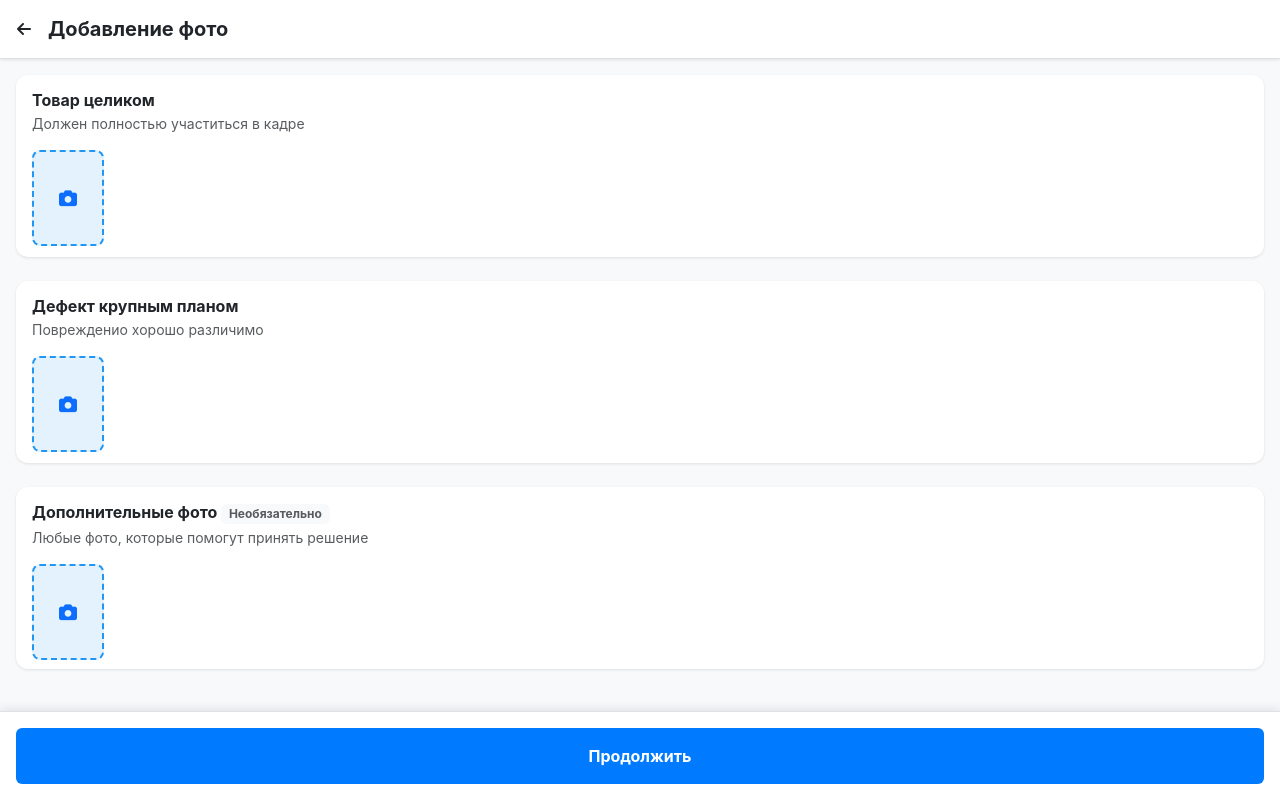
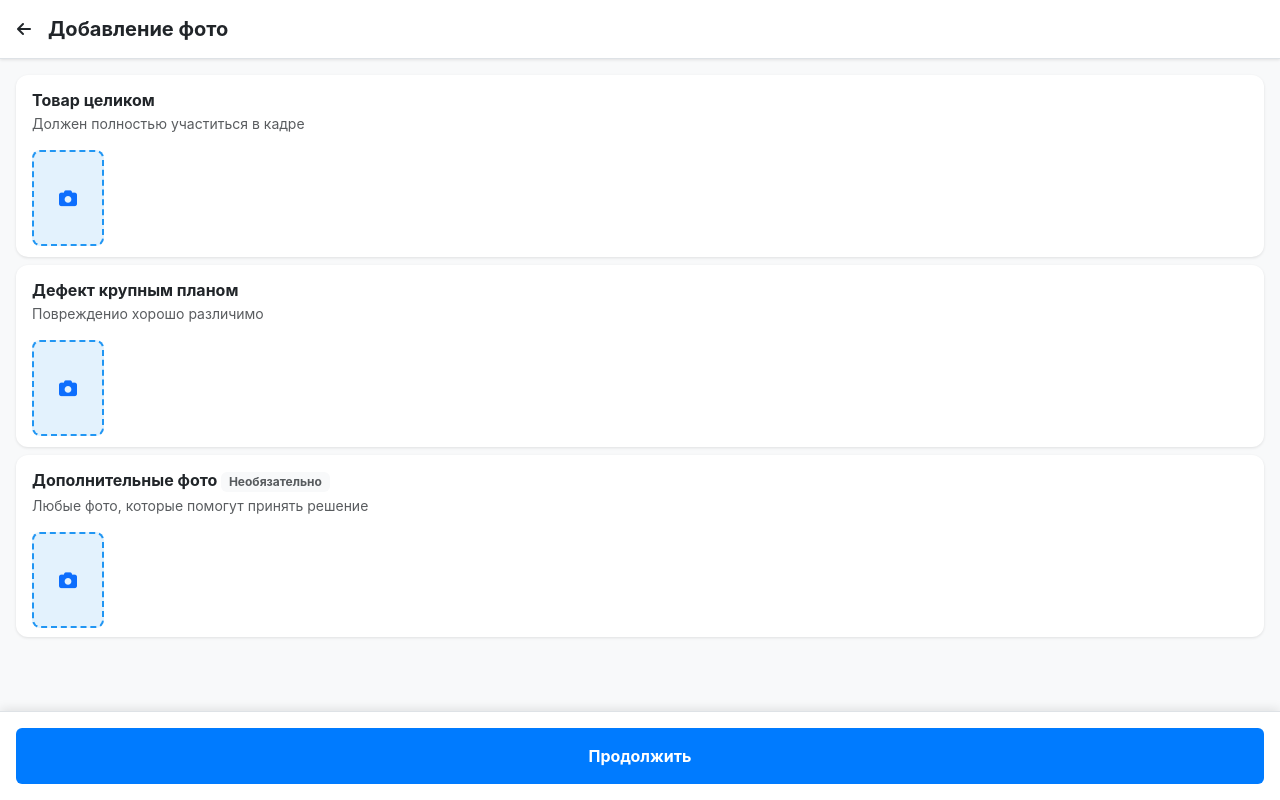
Before and after one commit to ADyukin/addphotos, a Flask app: page / in a window 1280 px wide. Run offline with Flask 3, Linux system fonts and the light colour scheme; some libraries are stand-ins or nearby versions.

Commit message:
Reduce spacing between photo sections for a cleaner user interface
Modify CSS class from 'mb-4' to 'mb-2' in templates/index.html to reduce margin below photo sections.

Replit-Commit-Author: Agent
Replit-Commit-Session-Id: e3d52c56-9a9c-4798-977e-0c16d0f68282
Replit-Commit-Screenshot-Url: https://storage.googleapis.com/screenshot-production-us-central1/74aeedf3-02bc-499f-8676-3eae802102c7/6fd86f2e-063d-4b52-822f-e88b6c8c591f.jpg

```diff
--- a/templates/index.html
+++ b/templates/index.html
@@ -23,7 +23,7 @@
         <!-- Photo Sections -->
         <div class="photo-sections">
             <!-- Товар целиком -->
-            <div class="photo-section mb-4">
+            <div class="photo-section mb-2">
                 <div class="section-header mb-3">
                     <h6 class="fw-bold mb-1">Товар целиком</h6>
                     <p class="text-muted small mb-0">Должен полностью участиться в кадре</p>
@@ -36,7 +36,7 @@
             </div>
 
             <!-- Дефект крупным планом -->
-            <div class="photo-section mb-4">
+            <div class="photo-section mb-2">
                 <div class="section-header mb-3">
                     <h6 class="fw-bold mb-1">Дефект крупным планом</h6>
                     <p class="text-muted small mb-0">Поврежденио хорошо различимо</p>
@@ -49,7 +49,7 @@
             </div>
 
             <!-- Дополнительные фото -->
-            <div class="photo-section mb-4">
+            <div class="photo-section mb-2">
                 <div class="section-header mb-3">
                     <h6 class="fw-bold mb-1">Дополнительные фото <span class="badge bg-light text-muted">Необязательно</span></h6>
                     <p class="text-muted small mb-0">Любые фото, которые помогут принять решение</p>
```
